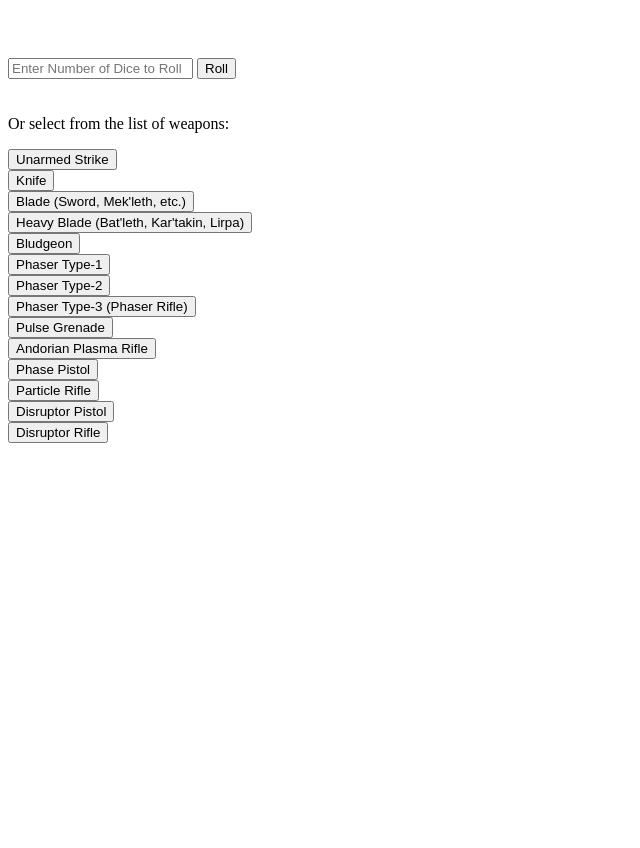
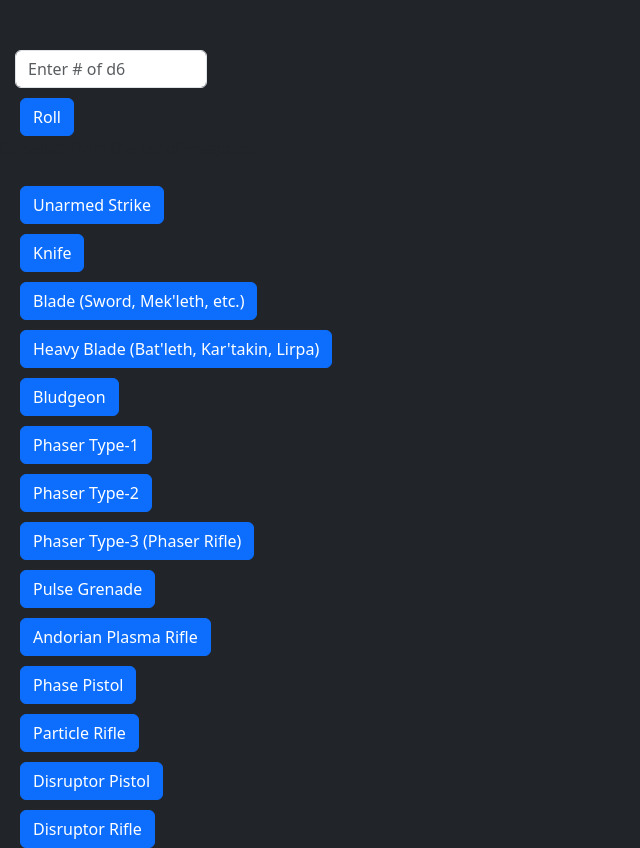
Before and after one commit to ConnerMart/star-trek-adventures-resolver, a plain HTML site: page index.html in a window 1280 px wide. Shown: the whole page, without its empty margins (0-640 px from the left). Before the commit the page ends 800 px from the top, so only its background shows below. Drawn offline with nearby package versions, Linux system fonts and the light colour scheme.

Commit message:
linked bootstrap and experimented with initial styling

```diff
--- a/index.html
+++ b/index.html
@@ -5,66 +5,121 @@
     <meta http-equiv="X-UA-Compatible" content="IE=edge" />
     <meta name="viewport" content="width=device-width, initial-scale=1.0" />
     <title>Star Trek Adventures</title>
+    <link
+      href="https://cdn.jsdelivr.net/npm/bootstrap@5.3.0-alpha1/dist/css/bootstrap.min.css"
+      rel="stylesheet"
+      integrity="sha384-GLhlTQ8iRABdZLl6O3oVMWSktQOp6b7In1Zl3/Jr59b6EGGoI1aFkw7cmDA6j6gD"
+      crossorigin="anonymous"
+    />
+    <link rel="stylesheet" href="./style.css" />
   </head>
-  <body>
+  <body class="bg-dark">
     <input
       type="text"
-      placeholder="Enter Number of Dice to Roll"
+      class="form-control"
+      placeholder="Enter # of d6"
       id="numberOfDice"
       name="numberOfDice"
       style="margin-top: 50px"
     />
-    <button id="roll-button" style="margin-top: 20px; margin-bottom: 20px">
-      Roll
-    </button>
+    <button id="roll-button" class="btn btn-primary">Roll</button>
     <p>Or select from the list of weapons:</p>
-    <button id="rollUnarmedStrike" onclick="rollWeapon(1, `Unarmed Strike`)">
+    <button
+      id="rollUnarmedStrike"
+      class="btn btn-primary"
+      onclick="rollWeapon(1, `Unarmed Strike`)"
+    >
       Unarmed Strike</button
     ><br />
-    <button id="rollKnife" onclick="rollWeapon(1, `Knife`)">Knife</button><br />
-    <button id="rollBlade" onclick="rollWeapon(2, `Blade`)">
+    <button
+      id="rollKnife"
+      class="btn btn-primary"
+      onclick="rollWeapon(1, `Knife`)"
+    >
+      Knife</button
+    ><br />
+    <button
+      id="rollBlade"
+      class="btn btn-primary"
+      onclick="rollWeapon(2, `Blade`)"
+    >
       Blade (Sword, Mek'leth, etc.)</button
     ><br />
-    <button id="rollHeavyBlade" onclick="rollWeapon(3, `Heavy Blade`)">
+    <button
+      id="rollHeavyBlade"
+      class="btn btn-primary"
+      onclick="rollWeapon(3, `Heavy Blade`)"
+    >
       Heavy Blade (Bat'leth, Kar'takin, Lirpa)</button
     ><br />
-    <button id="rollBludgeon" onclick="rollWeapon(2, `Bludegon`)">
+    <button
+      id="rollBludgeon"
+      class="btn btn-primary"
+      onclick="rollWeapon(2, `Bludegon`)"
+    >
       Bludgeon</button
     ><br />
-    <button id="rollPhaser1" onclick="rollWeapon(2, `Phaser Type-1`)">
+    <button
+      id="rollPhaser1"
+      class="btn btn-primary"
+      onclick="rollWeapon(2, `Phaser Type-1`)"
+    >
       Phaser Type-1</button
     ><br />
-    <button id="rollPhaser2" onclick="rollWeapon(3, `Phaser Type-2`)">
+    <button
+      id="rollPhaser2"
+      class="btn btn-primary"
+      onclick="rollWeapon(3, `Phaser Type-2`)"
+    >
       Phaser Type-2</button
     ><br />
     <button
       id="rollPhaser3"
+      class="btn btn-primary"
       onclick="rollWeapon(4, `Phaser Type-3 (Phaser Rifle)`)"
     >
       Phaser Type-3 (Phaser Rifle)</button
     ><br />
-    <button id="rollPulseGrenade" onclick="rollWeapon(4, `Pulse Grenade`)">
+    <button
+      id="rollPulseGrenade"
+      class="btn btn-primary"
+      onclick="rollWeapon(4, `Pulse Grenade`)"
+    >
       Pulse Grenade</button
     ><br />
     <button
       id="rollAndorianPlasmaRifle"
+      class="btn btn-primary"
       onclick="rollWeapon(4, `Andorian Plasma Rifle`)"
     >
       Andorian Plasma Rifle</button
     ><br />
-    <button id="rollPhasePistol" onclick="rollWeapon(3, `Phase Pistol`)">
+    <button
+      id="rollPhasePistol"
+      class="btn btn-primary"
+      onclick="rollWeapon(3, `Phase Pistol`)"
+    >
       Phase Pistol</button
     ><br />
-    <button id="rollParticleRifle" onclick="rollWeapon(4, `Particle Rifle`)">
+    <button
+      id="rollParticleRifle"
+      class="btn btn-primary"
+      onclick="rollWeapon(4, `Particle Rifle`)"
+    >
       Particle Rifle</button
     ><br />
     <button
       id="rollDisruptorPistol"
+      class="btn btn-primary"
       onclick="rollWeapon(3, `Disruptor Pistol`)"
     >
       Disruptor Pistol</button
     ><br />
-    <button id="rollDisruptorRifle" onclick="rollWeapon(4, `Disruptor Rifle`)">
+    <button
+      id="rollDisruptorRifle"
+      class="btn btn-primary"
+      onclick="rollWeapon(4, `Disruptor Rifle`)"
+    >
       Disruptor Rifle</button
     ><br />
 
--- a/script.js
+++ b/script.js
@@ -1,5 +1,3 @@
-// TODO: set up jest
-
 d6 = [1, 2, 3, 4, 5, 6];
 
 let damageResult = 0;
--- /dev/null
+++ b/style.css
@@ -0,0 +1,9 @@
+#numberOfDice {
+  margin-left: 15px;
+  width: 15%;
+}
+
+button {
+  margin-top: 10px;
+  margin-left: 20px;
+}
```
